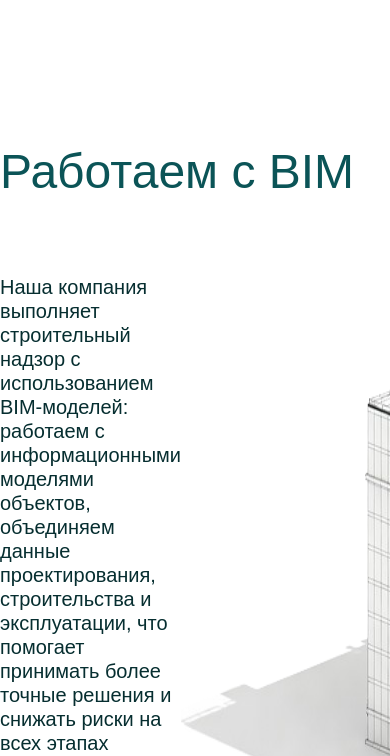
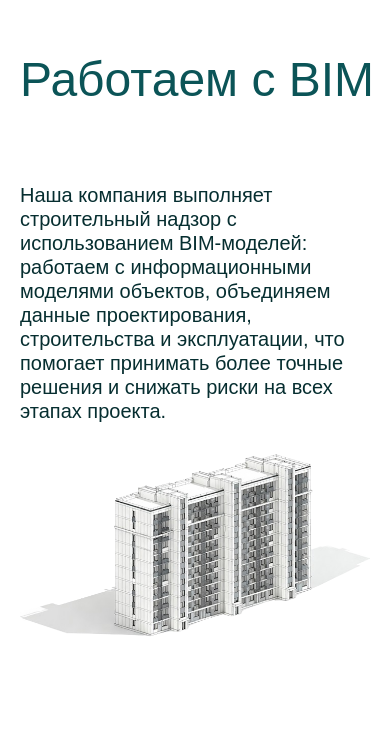
Before and after one commit to OlegBlacksmith/stroitelniy-control, a Nuxt app: page / in a window 390 px wide. Shown: the part 6277-7033 px from the top of the page. Built offline with nearby package versions, Linux system fonts and the light colour scheme.

Commit message:
feature(fix): изменены стили, добавлены мобильные стили

```diff
--- a/app/components/sections/AppBimSection.vue
+++ b/app/components/sections/AppBimSection.vue
@@ -1,14 +1,18 @@
 <template>
   <section id="bimSection" class="bim-section">
     <div class="wrapper">
-            <h2 class="section-title">Работаем с BIM</h2>
+      <h2 class="section-title add-margin">Работаем с BIM</h2>
       <div class="content">
         <p>
-                    Наша компания выполняет строительный надзор с использованием BIM‑моделей: работаем с информационными
-                    моделями объектов, объединяем данные проектирования, строительства и эксплуатации, что помогает
+          Наша компания выполняет строительный надзор с использованием
+          BIM‑моделей: работаем с информационными моделями объектов, объединяем
+          данные проектирования, строительства и эксплуатации, что помогает
           принимать более точные решения и снижать риски на всех этапах проекта.
         </p>
-                <img src="~/assets/images/backgrounds/sections/bim-building.png" alt="bim">
+        <img
+          src="~/assets/images/backgrounds/sections/bim-building.png"
+          alt="bim"
+        />
       </div>
     </div>
   </section>
@@ -21,15 +25,68 @@
   padding: 162px 0;
 }
 
-.content{
+.content {
   display: flex;
   margin-top: 76px;
 }
 
-.content p{
+.content p {
   font-size: 20px;
-    color: #062E30;
+  color: #062e30;
+  font-family: "Russo One", sans-serif;
+  line-height: 120%;
+
+}
+
+/* ПЛАНШЕТ (992px-) */
+@media (max-width: 991px) {
+  .content {
+    display: flex;
+    flex-direction: column;
+  }
+}
+
+/* МОБИЛЬНЫЕ (767px-) — СКРЫТЬ КАРТИНКУ */
+@media (max-width: 767px) {
+  .content {
+    display: flex;
+    flex-direction: column;
+    padding: 0px 20px;
+  }
+}
+
+/* МАЛЕНЬКИЕ ТЕЛЕФОНЫ (479px-) */
+@media (max-width: 479px) {
+  img {
+    padding-top: 30px;
+  }
+
+  .bim-section {
+    padding: 70px;
+  }
+
+  .content {
+    display: flex;
+    flex-direction: column;
+  }
+}
+
+/* КРОХОТНЫЕ */
+@media (max-width: 359px) {
+  .bim-section {
+    padding: 60px;
+  }
+
+  .content {
+    display: flex;
+    flex-direction: column;
+  }
+
+  .content p {
+    font-size: 16px;
+    color: #062e30;
     font-family: "Russo One", sans-serif;
     line-height: 120%;
   }
+}
 </style>
```
Lines whose indentation alone changed are shown as unchanged.
